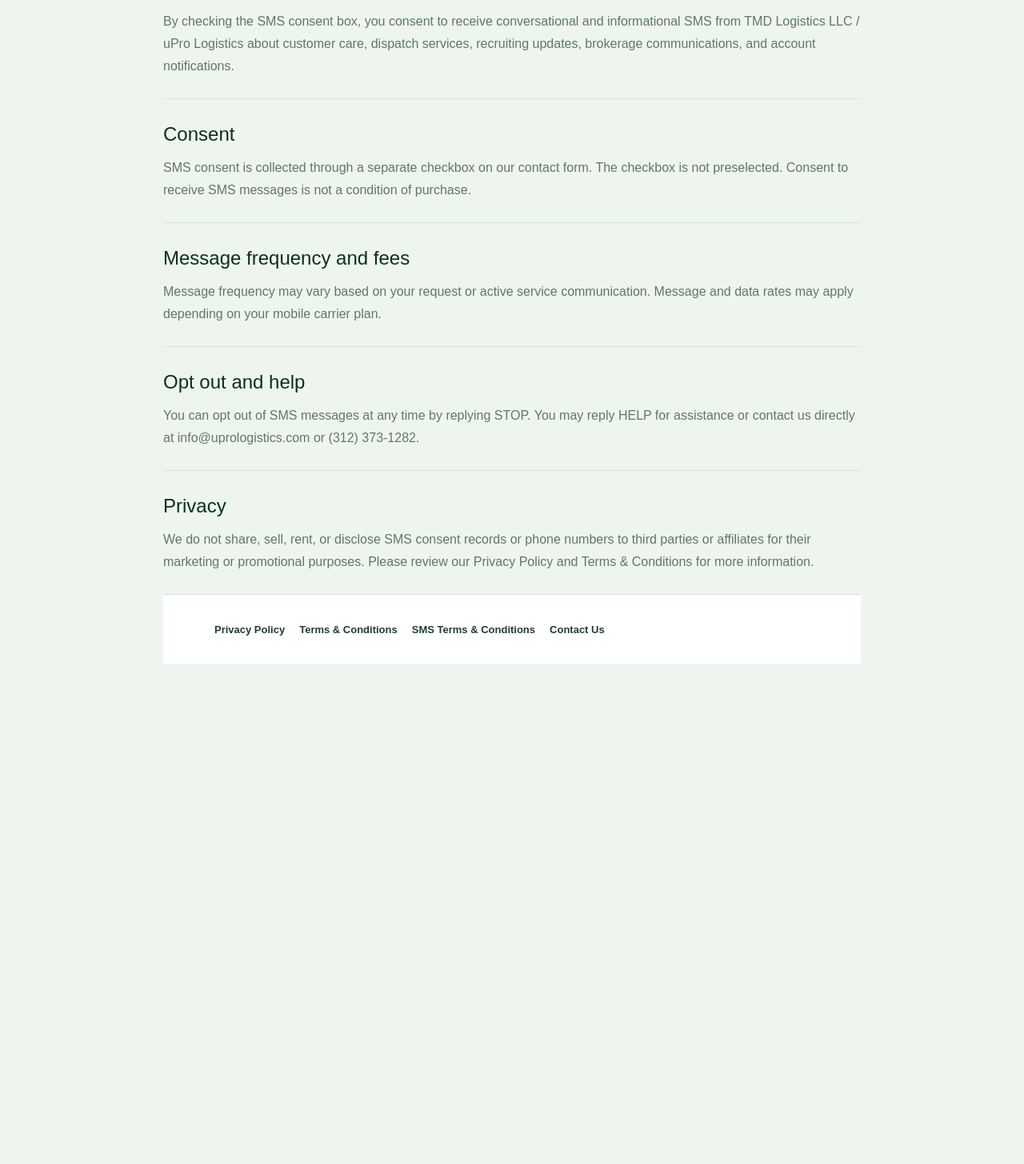
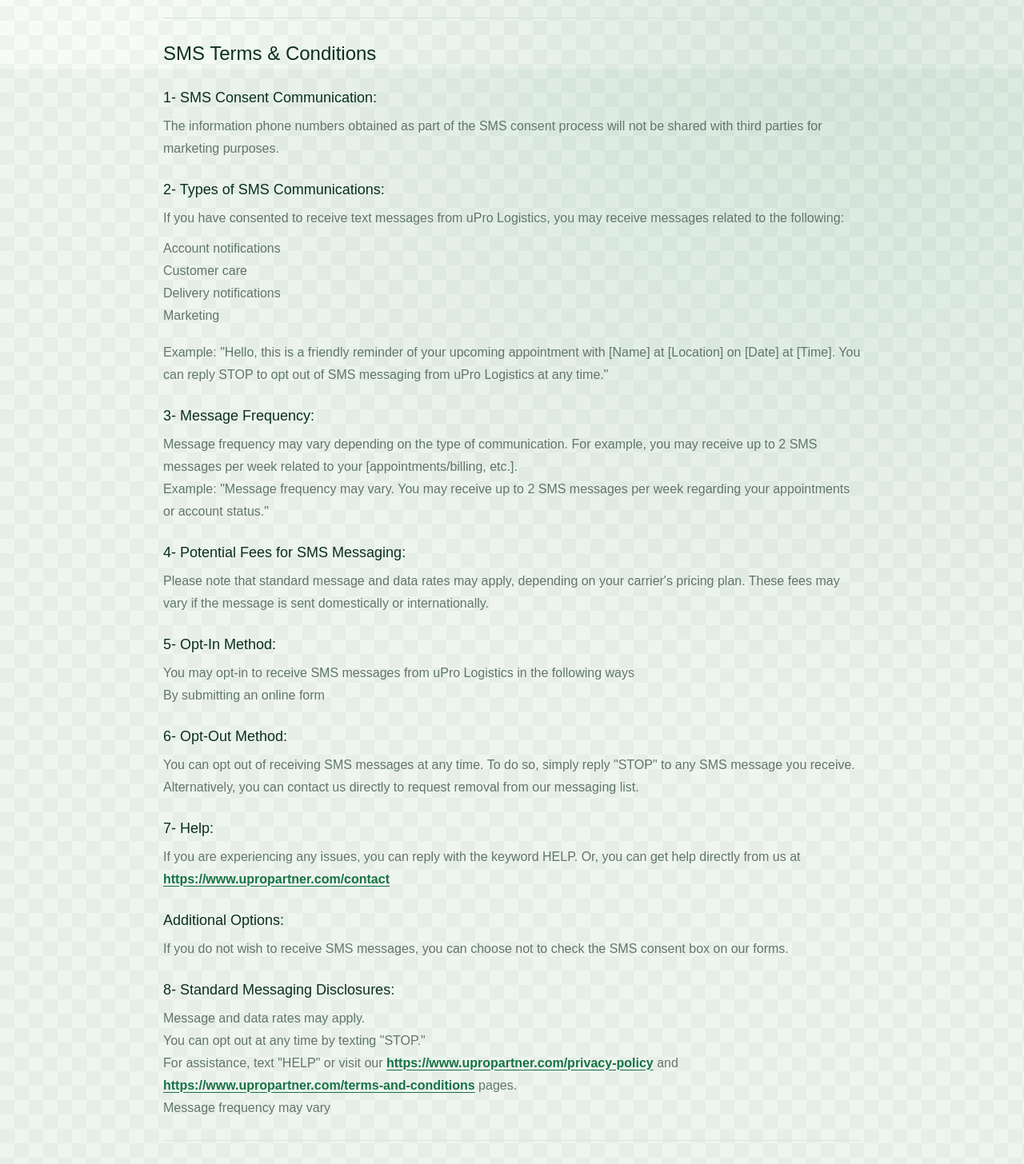
Before and after one commit to Ruziev-Gofur/uPRO-PARTNER, a Next.js app: page /sms-terms-and-conditions in a window 1280 px wide. Shown: the part 334-1790 px from the top of the page at 80% size. Before the commit the page ends 1255 px from the top, so only its background shows below. Built offline with nearby package versions, Linux system fonts and the light colour scheme.

Commit message:
Add shared navbar and SMS terms content

```diff
--- a/app/contact/page.tsx
+++ b/app/contact/page.tsx
@@ -1,41 +1,11 @@
 import { Mail, Phone, Send } from "lucide-react";
 import ContactForm from "../contact-form";
-import ThemeToggle from "../theme-toggle";
-
-const navItems = [
-  ["Home", "/#home"],
-  ["About Us", "/#about"],
-  ["Services", "/#services"],
-  ["Contact Us", "/contact"],
-  ["Privacy Policy", "/privacy-policy"],
-  ["Terms & Conditions", "/terms-and-conditions"],
-  ["SMS Terms & Conditions", "/sms-terms-and-conditions"],
-];
+import SiteHeader from "../site-header";
 
 export default function ContactPage() {
   return (
     <main className="site">
-      <header className="topbar">
-        <a className="brand" href="/#home" aria-label="uPro Logistics home">
-          <span className="brand-mark">uPro</span>
-          <span>
-            <strong className="copy-strong">uPro Logistics</strong>
-            <small>TMD Logistics LLC</small>
-          </span>
-        </a>
-        <nav className="nav-links" aria-label="Main navigation">
-          {navItems.map(([label, href]) => (
-            <a key={href} href={href}>
-              {label}
-            </a>
-          ))}
-        </nav>
-        <ThemeToggle />
-        <a className="header-call" href="tel:+13123731282">
-          <Phone size={17} />
-          (312) 373-1282
-        </a>
-      </header>
+      <SiteHeader />
 
       <section className="section contact contact-page">
         <div className="contact-copy">
--- a/app/globals.css
+++ b/app/globals.css
@@ -726,10 +726,33 @@
   font-size: 24px;
 }
 
+.legal-page h3 {
+  margin: 24px 0 8px;
+  color: var(--navy);
+  font-size: 18px;
+}
+
 .legal-page p {
   color: var(--muted);
   line-height: 1.75;
   font-size: 16px;
+}
+
+.legal-page ul {
+  margin: 10px 0 18px;
+  color: var(--muted);
+  line-height: 1.75;
+}
+
+.legal-page a:not(.back-link) {
+  color: var(--blue);
+  font-weight: 800;
+  text-decoration: underline;
+  text-underline-offset: 3px;
+}
+
+.sms-terms-block {
+  border-top: 1px solid var(--line);
 }
 
 .back-link {
--- a/app/page.tsx
+++ b/app/page.tsx
@@ -5,17 +5,14 @@
   CheckCircle2,
   Clock3,
   Mail,
-  Menu,
   Phone,
   Send,
   ShieldCheck,
   Truck,
   Users,
-  X,
 } from "lucide-react";
-import { useState } from "react";
 import ContactForm from "./contact-form";
-import ThemeToggle from "./theme-toggle";
+import SiteHeader from "./site-header";
 
 const services = [
   {
@@ -40,59 +37,10 @@
   },
 ];
 
-const navItems = [
-  ["Home", "#home"],
-  ["About Us", "#about"],
-  ["Services", "#services"],
-  ["Contact Us", "/contact"],
-  ["Privacy Policy", "/privacy-policy"],
-  ["Terms & Conditions", "/terms-and-conditions"],
-  ["SMS Terms & Conditions", "/sms-terms-and-conditions"],
-];
-
 export default function Home() {
-  const [menuOpen, setMenuOpen] = useState(false);
-
   return (
     <main className="site">
-      <header className="topbar">
-        <a className="brand" href="#home" aria-label="uPro Logistics home">
-          <span className="brand-mark">uPro</span>
-          <span>
-            <strong className="copy-strong">uPro Logistics</strong>
-            <small>TMD Logistics LLC</small>
-          </span>
-        </a>
-        <nav className="nav-links" aria-label="Main navigation">
-          {navItems.map(([label, href]) => (
-            <a key={href} href={href}>
-              {label}
-            </a>
-          ))}
-        </nav>
-        <ThemeToggle />
-        <a className="header-call" href="tel:+13123731282">
-          <Phone size={17} />
-          (312) 373-1282
-        </a>
-        <button
-          className="menu-toggle"
-          type="button"
-          aria-label="Toggle menu"
-          onClick={() => setMenuOpen((open) => !open)}
-        >
-          {menuOpen ? <X /> : <Menu />}
-        </button>
-        {menuOpen && (
-          <div className="mobile-menu">
-            {navItems.map(([label, href]) => (
-              <a key={href} href={href} onClick={() => setMenuOpen(false)}>
-                {label}
-              </a>
-            ))}
-          </div>
-        )}
-      </header>
+      <SiteHeader />
 
       <section id="home" className="hero">
         <div className="hero-copy">
--- /dev/null
+++ b/app/site-header.tsx
@@ -0,0 +1,60 @@
+"use client";
+
+import { Menu, Phone, X } from "lucide-react";
+import { useState } from "react";
+import ThemeToggle from "./theme-toggle";
+
+const navItems = [
+  ["Home", "/#home"],
+  ["About Us", "/#about"],
+  ["Services", "/#services"],
+  ["Contact Us", "/contact"],
+  ["Privacy Policy", "/privacy-policy"],
+  ["Terms & Conditions", "/terms-and-conditions"],
+  ["SMS Terms & Conditions", "/sms-terms-and-conditions"],
+];
+
+export default function SiteHeader() {
+  const [menuOpen, setMenuOpen] = useState(false);
+
+  return (
+    <header className="topbar">
+      <a className="brand" href="/#home" aria-label="uPro Logistics home">
+        <span className="brand-mark">uPro</span>
+        <span>
+          <strong className="copy-strong">uPro Logistics</strong>
+          <small>TMD Logistics LLC</small>
+        </span>
+      </a>
+      <nav className="nav-links" aria-label="Main navigation">
+        {navItems.map(([label, href]) => (
+          <a key={href} href={href}>
+            {label}
+          </a>
+        ))}
+      </nav>
+      <ThemeToggle />
+      <a className="header-call" href="tel:+13123731282">
+        <Phone size={17} />
+        (312) 373-1282
+      </a>
+      <button
+        className="menu-toggle"
+        type="button"
+        aria-label="Toggle menu"
+        onClick={() => setMenuOpen((open) => !open)}
+      >
+        {menuOpen ? <X /> : <Menu />}
+      </button>
+      {menuOpen && (
+        <div className="mobile-menu">
+          {navItems.map(([label, href]) => (
+            <a key={href} href={href} onClick={() => setMenuOpen(false)}>
+              {label}
+            </a>
+          ))}
+        </div>
+      )}
+    </header>
+  );
+}
--- a/app/sms-terms-and-conditions/page.tsx
+++ b/app/sms-terms-and-conditions/page.tsx
@@ -1,12 +1,19 @@
+import SiteHeader from "../site-header";
+import SmsTermsContent from "../sms-terms-content";
+
 export default function SmsTermsAndConditions() {
   return (
-    <main className="legal-page">
+    <main className="site legal-site">
+      <SiteHeader />
+      <div className="legal-page">
         <a className="back-link" href="/">
           Back to Home
         </a>
         <span className="eyebrow">uPro Logistics</span>
         <h1>SMS Terms & Conditions</h1>
         <p className="updated">Last updated: July 9, 2026</p>
+
+      <SmsTermsContent />
 
       <section>
         <h2>Program description</h2>
@@ -58,6 +65,7 @@
           <a href="/contact">Contact Us</a>
         </nav>
       </footer>
+      </div>
     </main>
   );
 }
--- /dev/null
+++ b/app/sms-terms-content.tsx
@@ -0,0 +1,77 @@
+export default function SmsTermsContent() {
+  return (
+    <section className="sms-terms-block">
+      <h2>SMS Terms & Conditions</h2>
+
+      <h3>1- SMS Consent Communication:</h3>
+      <p>
+        The information phone numbers obtained as part of the SMS consent process will not be shared with third parties
+        for marketing purposes.
+      </p>
+
+      <h3>2- Types of SMS Communications:</h3>
+      <p>
+        If you have consented to receive text messages from uPro Logistics, you may receive messages related to the
+        following:
+      </p>
+      <ul>
+        <li>Account notifications</li>
+        <li>Customer care</li>
+        <li>Delivery notifications</li>
+        <li>Marketing</li>
+      </ul>
+      <p>
+        Example: &quot;Hello, this is a friendly reminder of your upcoming appointment with [Name] at [Location] on
+        [Date] at [Time]. You can reply STOP to opt out of SMS messaging from uPro Logistics at any time.&quot;
+      </p>
+
+      <h3>3- Message Frequency:</h3>
+      <p>
+        Message frequency may vary depending on the type of communication. For example, you may receive up to 2 SMS
+        messages per week related to your [appointments/billing, etc.].
+      </p>
+      <p>
+        Example: &quot;Message frequency may vary. You may receive up to 2 SMS messages per week regarding your
+        appointments or account status.&quot;
+      </p>
+
+      <h3>4- Potential Fees for SMS Messaging:</h3>
+      <p>
+        Please note that standard message and data rates may apply, depending on your carrier&apos;s pricing plan. These
+        fees may vary if the message is sent domestically or internationally.
+      </p>
+
+      <h3>5- Opt-In Method:</h3>
+      <p>You may opt-in to receive SMS messages from uPro Logistics in the following ways</p>
+      <p>By submitting an online form</p>
+
+      <h3>6- Opt-Out Method:</h3>
+      <p>
+        You can opt out of receiving SMS messages at any time. To do so, simply reply &quot;STOP&quot; to any SMS message
+        you receive. Alternatively, you can contact us directly to request removal from our messaging list.
+      </p>
+
+      <h3>7- Help:</h3>
+      <p>
+        If you are experiencing any issues, you can reply with the keyword HELP. Or, you can get help directly from us
+        at <a href="https://www.upropartner.com/contact">https://www.upropartner.com/contact</a>
+      </p>
+
+      <h3>Additional Options:</h3>
+      <p>If you do not wish to receive SMS messages, you can choose not to check the SMS consent box on our forms.</p>
+
+      <h3>8- Standard Messaging Disclosures:</h3>
+      <p>Message and data rates may apply.</p>
+      <p>You can opt out at any time by texting &quot;STOP.&quot;</p>
+      <p>
+        For assistance, text &quot;HELP&quot; or visit our{" "}
+        <a href="https://www.upropartner.com/privacy-policy">https://www.upropartner.com/privacy-policy</a> and{" "}
+        <a href="https://www.upropartner.com/terms-and-conditions">
+          https://www.upropartner.com/terms-and-conditions
+        </a>{" "}
+        pages.
+      </p>
+      <p>Message frequency may vary</p>
+    </section>
+  );
+}
--- a/app/terms-and-conditions/page.tsx
+++ b/app/terms-and-conditions/page.tsx
@@ -1,6 +1,11 @@
+import SiteHeader from "../site-header";
+import SmsTermsContent from "../sms-terms-content";
+
 export default function TermsAndConditions() {
   return (
-    <main className="legal-page">
+    <main className="site legal-site">
+      <SiteHeader />
+      <div className="legal-page">
         <a className="back-link" href="/">
           Back to Home
         </a>
@@ -54,6 +59,8 @@
         <p>Questions about these terms can be sent to info@uprologistics.com or by calling (312) 373-1282.</p>
       </section>
 
+      <SmsTermsContent />
+
       <footer className="footer">
         <nav aria-label="Legal navigation">
           <a href="/privacy-policy">Privacy Policy</a>
@@ -62,6 +69,7 @@
           <a href="/contact">Contact Us</a>
         </nav>
       </footer>
+      </div>
     </main>
   );
 }
```
Also changed, not shown: app/privacy-policy/page.tsx (+13 -7 lines). Lines whose indentation alone changed are shown as unchanged.
